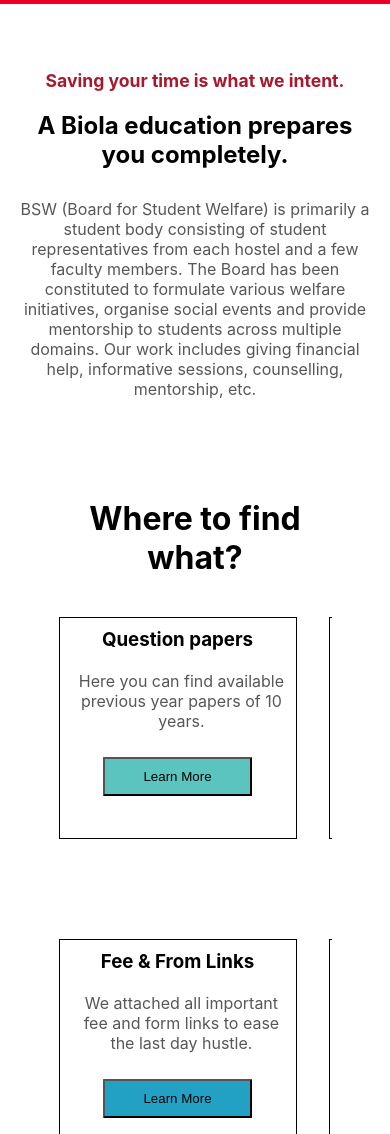
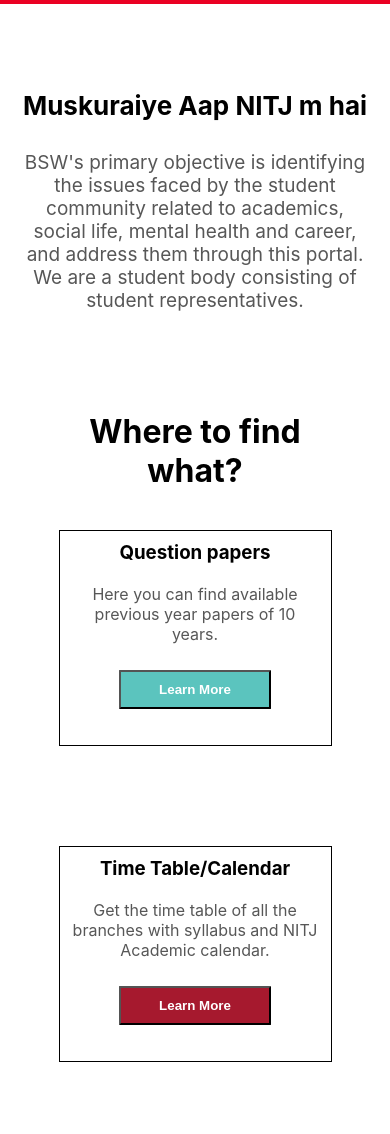
Before and after one commit to Gaurang-gupta/minor_project, a React (Create React App) app: page / in a window 390 px wide. Shown: the part 434-1568 px from the top of the page. Built offline with nearby package versions, Linux system fonts and the light colour scheme.

Commit message:
front page is complete

```diff
--- a/package.json
+++ b/package.json
@@ -8,6 +8,7 @@
     "@testing-library/jest-dom": "^5.14.1",
     "@testing-library/react": "^11.2.7",
     "@testing-library/user-event": "^12.8.3",
+    "all": "0.0.0",
     "react": "^17.0.2",
     "react-dom": "^17.0.2",
     "react-icons": "^4.2.0",
--- a/src/Components/Home.css
+++ b/src/Components/Home.css
@@ -15,6 +15,8 @@
 }
 .about h2{
     margin-bottom: 30px;
+    margin-top: 20px;
+    font-size: 26px;
 }
 .about p{
     color: #575757;
@@ -37,6 +39,9 @@
     margin: 26px 0px;
 
 }
+.cstmbtn1:hover{
+    font-size: 14px;
+}
 .cstmbtn2{
     background-color: #a6192e;
     color: white;
@@ -44,6 +49,9 @@
     border-radius: 1px;
     margin: 26px 0px;
 
+}
+.cstmbtn2:hover{
+    font-size: 14px;
 }
 .cstmbtn3{
     background-color: chartreuse;
@@ -53,6 +61,9 @@
 margin: 26px 0px;
 
 }
+.cstmbtn3:hover{
+    font-size: 14px;
+}
 .cstmbtn4{
     background-color: #22a1c4;
     color: black;
@@ -60,13 +71,19 @@
     border-radius: 1px;
     margin: 26px 0px;
 }
+.cstmbtn4:hover{
+    font-size: 14px;
+}
 .cstmbtn5{
     background-color: #f58220;
     color: black;
     padding: 10px 38px;
     border-radius: 1px;
-    margin: 6px 0px;
+    margin: 26px 0px;
 
+}
+.cstmbtn5:hover{
+    font-size: 14px;
 }
 .cstmbtn6{
     background-color: black;
@@ -76,34 +93,60 @@
     margin: 26px 0px;
 
 }
-.contentdiv{
+.cstmbtn6:hover{
+    font-size: 14px;
+}
+.contentdata{
     margin: 100px auto;
       width: 70%;
       max-width: 1200px;
       overflow: hidden;
 
 }
-.contentdiv h1{
+.contentdata h1{
     text-align: center;
     margin-bottom: 40px;
 }
-.contentdiv p{
+.contentdata p{
     color: #575757;
 }
 .gridbox{
     display: grid;
     grid-template-columns: auto auto auto;
     grid-gap: 12%;
-        row-gap: 12%;
+        /* row-gap: 12%; */
     grid-row-gap: 100px;
 }
 .gridbox div{
     border: 1px solid black;
 text-align: center;
 padding: 10px;
-height: 200px;
-width: 216px;
+
 }
 .gridbox p{
     margin-top: 20px;
 }
+.gridbox a{
+    color: white;
+text-decoration: none;
+font-weight: bold;
+}
+@media (max-width: 850px) {
+    .gridbox{
+        display: grid;
+        grid-template-columns: auto auto;
+        grid-gap: 12%;
+            /* row-gap: 12%; */
+        grid-row-gap: 100px;
+    }
+    }
+
+    @media (max-width: 600px) {
+        .gridbox{
+            display: grid;
+            grid-template-columns: auto;
+            grid-gap: 12%;
+                /* row-gap: 12%; */
+            grid-row-gap: 100px;
+        }
+        }
--- a/src/Components/Home.js
+++ b/src/Components/Home.js
@@ -1,54 +1,67 @@
 import React from 'react'
 import "./Home.css";
+
+
+// <<<<<<< main
+import { Link } from 'react-router-dom';
 // import { Button } from '@material-ui/core';
 function Home() {
     return (
         <>
+
             <div className="about">
-                <h1 clasName="first">Saving your time is what we intent.</h1>
+                {/* <h1 clasName="first">Saving your time is what we intent.</h1> */}
                 <h2 className="second-head">
-                    A Biola education prepares you completely.
+                    Muskuraiye Aap NITJ m hai
                 </h2>
-                <p className="fpara">BSW (Board for Student Welfare) is primarily a student body consisting of student representatives from each hostel and a few faculty members. The Board has been constituted to formulate various welfare initiatives, organise social events and provide mentorship to students across multiple domains. Our work includes giving financial help, informative sessions, counselling, mentorship, etc. </p>
+                <p className="fpara" style={{fontSize: "19px"}}>
+                    {/* We at SWP(Student welfare portal) ensures that all your difficulties related to academics,  hostels, medical care get resolved. We are a student body consisting of student representatives. The solely purpose of establishing this portal is to get rid of the chaos and hustle in searching the required information and saving your precious time. */}
+                BSW's primary objective is identifying the issues faced by the student community related to academics, social life, mental health and career, and address them through this portal. We are a student body consisting of student representatives. </p>
             </div>
-            <div className="contentdiv">
+            <div className="contentdata">
                 <h1>Where to find what?</h1>
                 <div className="gridbox">
+
+
                     <div className="box1">
                         <h3>Question papers</h3>
                         <p>Here you can find available previous year papers of 10 years.</p>
 
-                            <button className="cstmbtn1"> Learn More </button>
+                        <button className="cstmbtn1">
+                            <Link to="/contacts"> Learn More</Link> </button>
 
                     </div>
+
                     <div className="box2">
                         <h3>Time Table/Calendar</h3>
                         <p>Get the time table of all the branches with syllabus and NITJ Academic calendar.</p>
-                        <button className="cstmbtn2"> Learn More </button>
+                        <button className="cstmbtn2"> <Link to="/Timetable"> Learn More </Link> </button>
                     </div>
                     <div className="box3">
                         <h3>E-Library</h3>
                         <p>Find the book of your interest in NITJ'S E-library and Ntional Digital Library.</p>
-                        <button className="cstmbtn3"> Learn More </button>
+                        <button className="cstmbtn3"> <Link to="/library"> Learn More</Link> </button>
                     </div>
                     <div className="box4">
-                        <h3>Fee & From Links</h3>
+                        <h3>Fee & Form Links</h3>
                         <p>We attached all important fee and form links to ease the last day hustle. </p>
-                        <button className="cstmbtn4"> Learn More </button>
+                        <button className="cstmbtn4"> <Link to="/feeform"> Learn More</Link> </button>
                     </div>
                     <div className="box5">
                         <h3>Softwares</h3>
                         <p>Here you can find software our college purchased and complete guide to install them. </p>
-                        <button className="cstmbtn5"> Learn More </button>
+                        <button className="cstmbtn5"> <Link to="/contacts"> Learn More</Link> </button>
                     </div>
                     <div className="box6">
                         <h3>Contacts</h3>
                         <p> We tried to get all the contacts you might need in your college journey.</p>
-                        <button className="cstmbtn6"> Learn More </button>
+                        <button className="cstmbtn6"> <Link to="/contacts"> Learn More</Link> </button>
                     </div>
 
                 </div>
+
             </div>
+
         </>
     )
 }
--- a/src/Components/Navbar.js
+++ b/src/Components/Navbar.js
@@ -39,9 +39,9 @@
                             <li onClick={dropDownChangeHandler}>
                                 <Dropdown link="/library" title="E - Library"/>
                             </li>
-                            <li onClick={dropDownChangeHandler}>
+                            {/* <li onClick={dropDownChangeHandler}>
                                 <Dropdown link="/contacts" title="Quick Links"/>
-                            </li>
+                            </li>     */}
                             <li onClick={dropDownChangeHandler}>
                                 <Dropdown link="/feeform" title="Forms and Fee Links"/>
                             </li>
--- a/src/Components/Topcase.css
+++ b/src/Components/Topcase.css
@@ -3,7 +3,7 @@
   background-color: dimgray;
   color: white;
   min-height: 150px;
-  margin-top: 50px;
+  /* margin-top: 50px; */
 }
 .container {
   display: flex;
@@ -26,7 +26,7 @@
 }
 
 .contentdiv p {
-  font-size: 1rem;
+  font-size: 1.25rem;
   margin-left: 2vw;
   text-align: center;
 }
@@ -37,9 +37,7 @@
     padding-bottom: 50px;
   }
 
-  .topdiv {
-    margin-top: 150px;
-  }
+
 }
 
 @media (max-width: 320px) {
```
Also changed, not shown: 1 other file (tests, documents, lock files or other folders).
